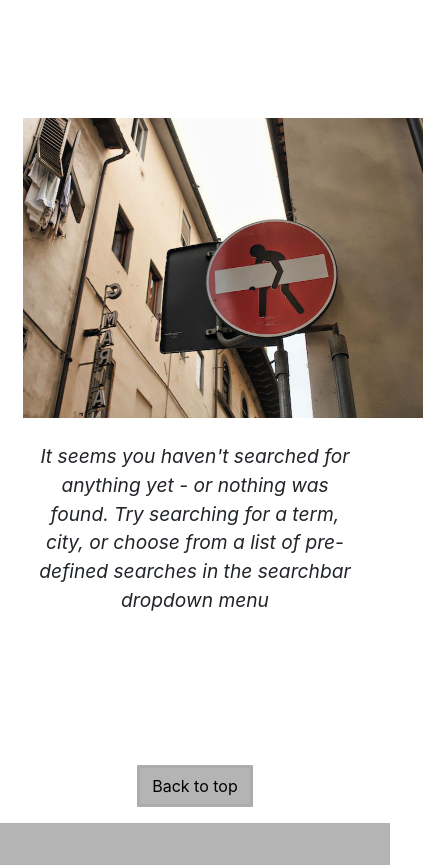
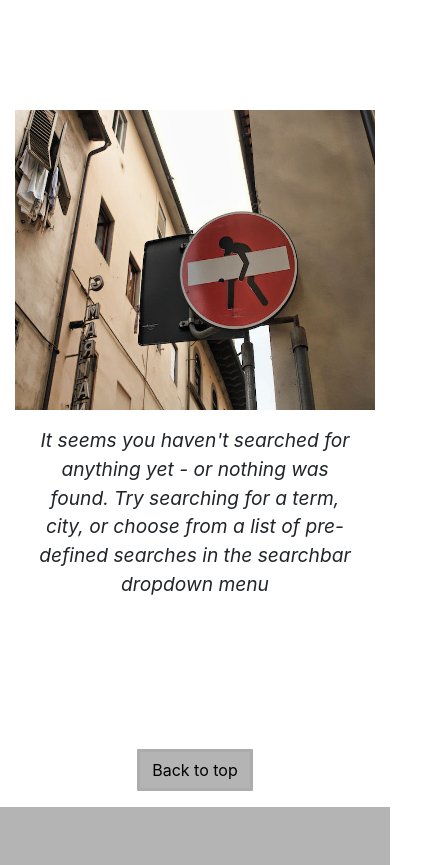
Before and after one commit to Ajsalemo/Graffiti, a React (Create React App) app: page / in a window 390 px wide. Shown: the part 1321-2186 px from the top of the page, 431 px wide, since content can reach past the window. Built offline with nearby package versions, Linux system fonts and the light colour scheme.

Commit message:
fixed a mobile layout issue

```diff
--- a/src/components/image-dashboard/image-dashboard.js
+++ b/src/components/image-dashboard/image-dashboard.js
@@ -36,7 +36,7 @@ const ImageDashboard = props => {
             <img
                 src={notfound}
                 alt='Not found'
-                className="m-2 image-dashboard"
+                className="image-dashboard img-fluid"
             />
             <span className="no-results m-3">It seems you haven't searched for anything yet - or nothing was found. Try searching for a term, city, or choose from a list of pre-defined searches in the searchbar dropdown menu</span>
         </div>
```
Also changed, not shown: 1 other file (tests, documents, lock files or other folders).
